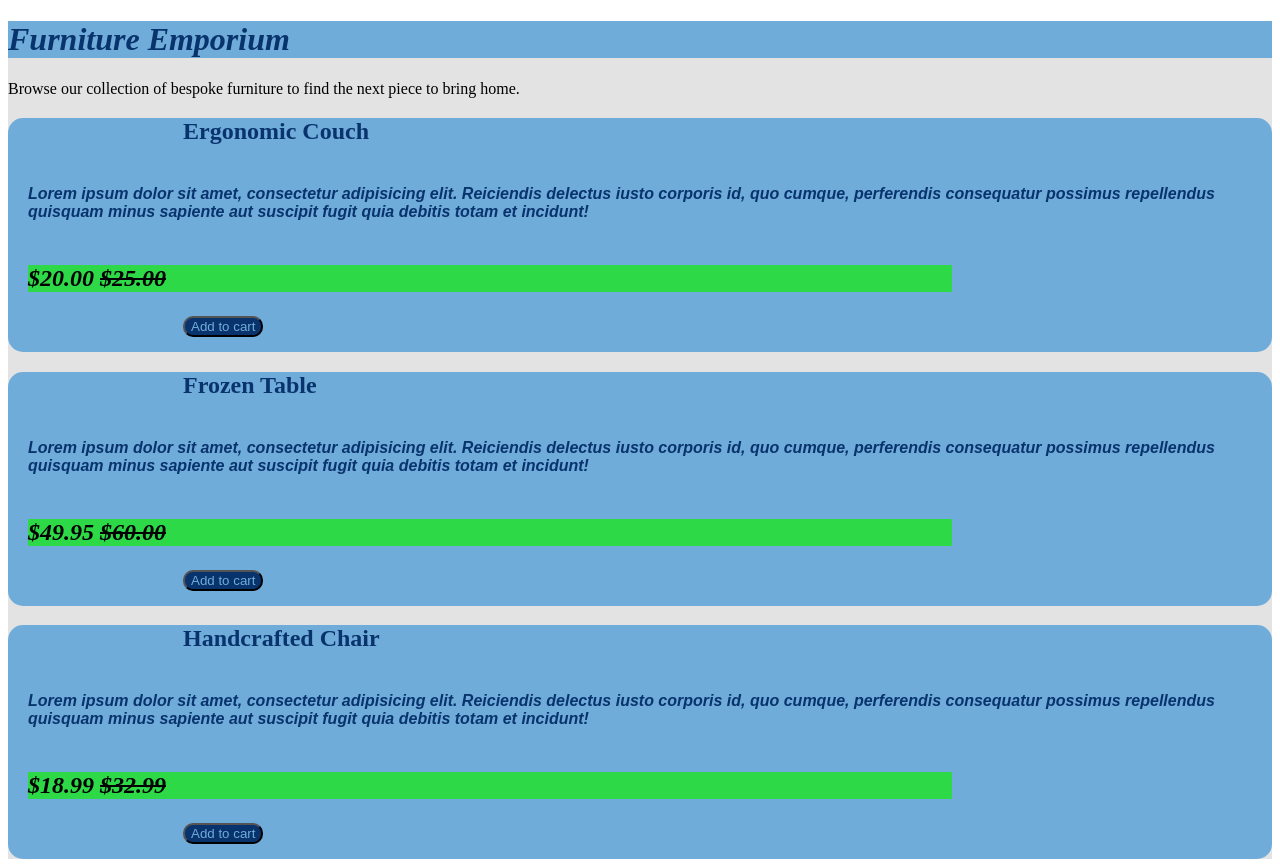
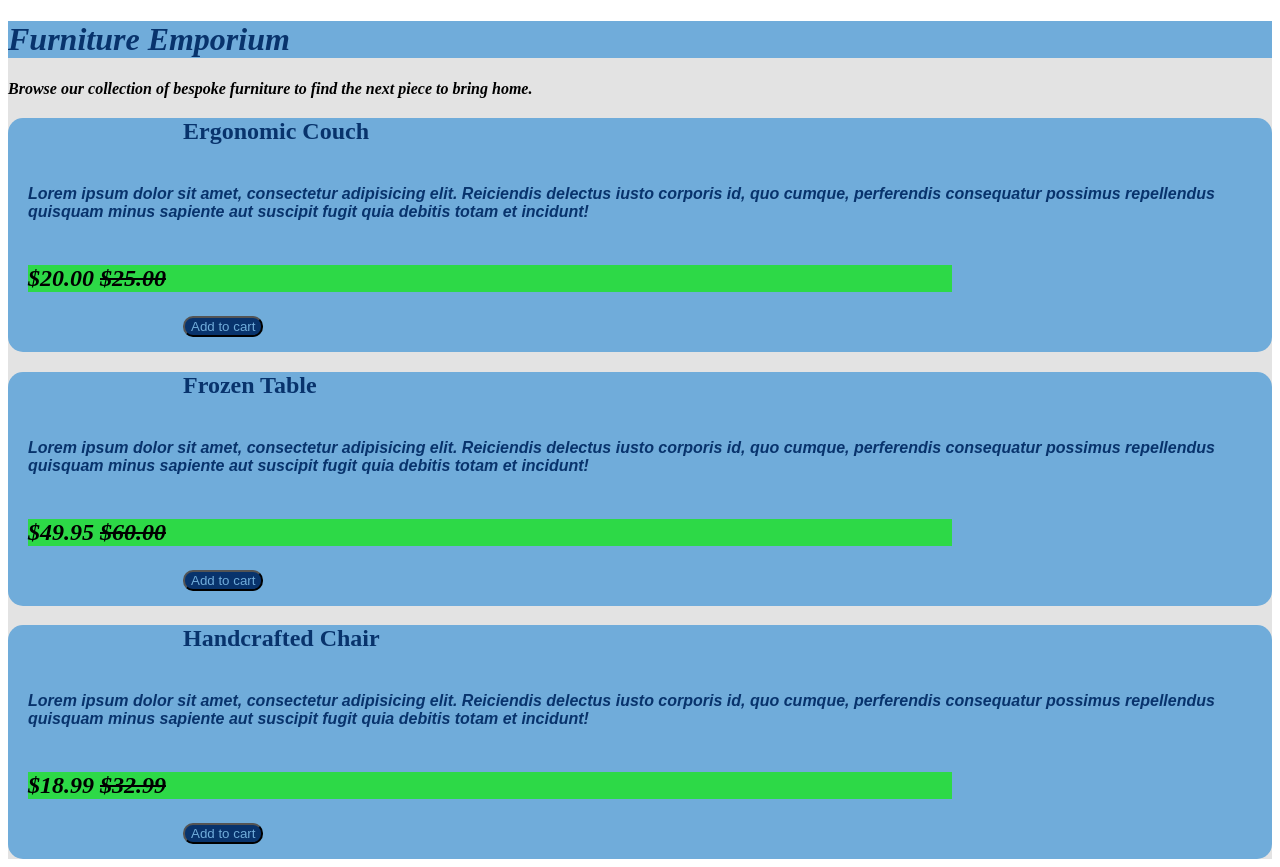
Before and after one commit to Fornix2813/furniture_emporium, a plain HTML site: page index.html in a window 1280 px wide. Drawn offline with Linux system fonts and the light colour scheme.

Commit message:
Final changes

```diff
--- a/index.css
+++ b/index.css
@@ -42,3 +42,7 @@
 .button:hover{
     background-color: rgb(45, 117, 217);
 }
+.nav{
+    font-style: italic;
+    font-weight: bolder;
+}
--- a/index.html
+++ b/index.html
@@ -8,7 +8,7 @@
     <main>
       <header>
         <h1>Furniture Emporium</h1>
-        <p >
+        <p class="nav">
           Browse our collection of bespoke furniture to find the next piece to
           bring home.
         </p>
```
